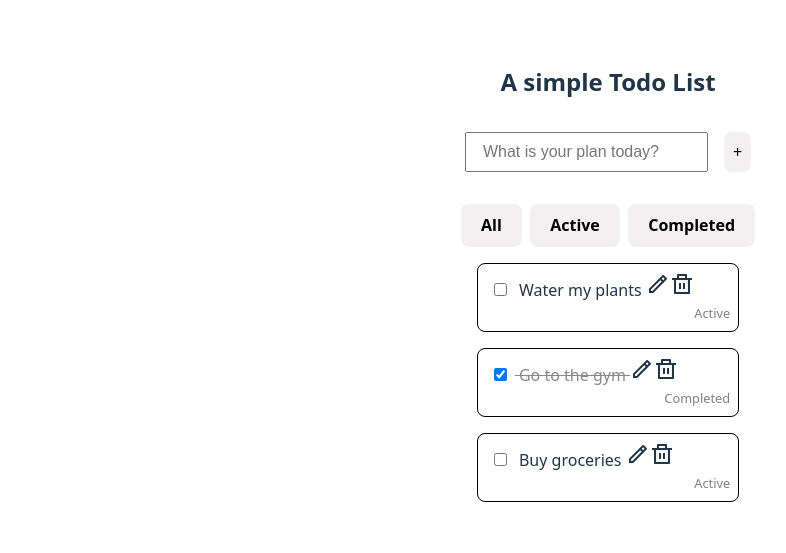
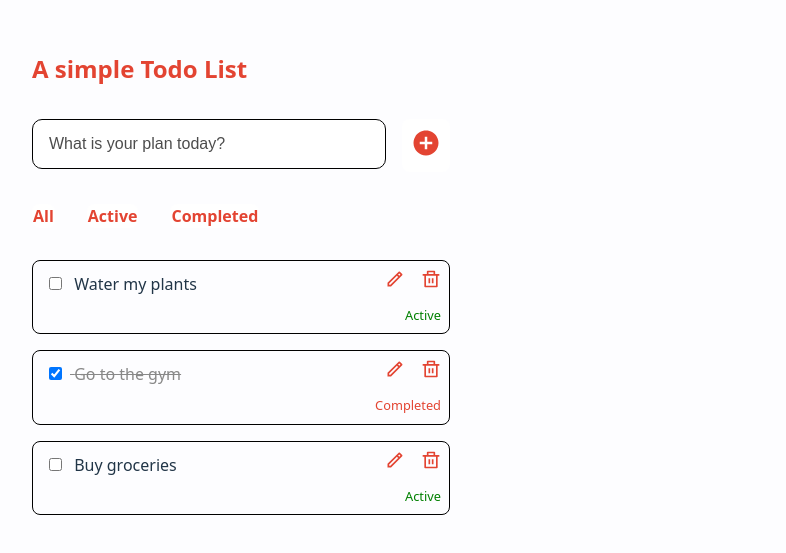
Before and after one commit to merrycoconut/todolist, a React (Vite) app: page / in a window 1280 px wide. Shown: the part 119-672 px from the top of the page, without its empty margins (32-818 px from the left). Built offline with nearby package versions, Linux system fonts and the light colour scheme.

Commit message:
feat: add css

```diff
--- a/src/App.css
+++ b/src/App.css
@@ -1,35 +1,16 @@
 #root {
   max-width: 1280px;
-  margin: 0 auto;
-  padding: 2rem;
-  text-align: center;
+  margin: 2rem 4rem;
 }
 
-.card {
-  padding: 2em;
-}
-
-.read-the-docs {
-  color: #888;
-}
-
-.user-input-conditioner {
-  margin: 2rem 0;
+.header {
+  text-align: left;
+  color: #e34432;
 }
 
 form {
   display: inline-flex;
   gap: 1rem;
-}
-
-.user-input {
-  padding: 0.5rem 1rem;
-  font-size: 1rem;
-}
-
-.filter-button {
-  display: flex;
-  gap: 0.5rem;
 }
 
 button {
@@ -39,44 +20,7 @@ button {
   font-size: 1em;
   font-weight: 600;
   font-family: inherit;
-  background-color: #f2f0f0;
+  background-color: white;
   cursor: pointer;
   transition: border-color 0.25s;
 }
-button:hover {
-  border-color: #646cff;
-}
-button:focus,
-button:focus-visible {
-  outline: 4px auto -webkit-focus-ring-color;
-}
-
-.submit-button {
-  padding: 0.5rem;
-  font-weight: 400;
-}
-
-.todo-item {
-  margin: 1rem;
-  padding: 0.5rem;
-  border: black 1px solid;
-  border-radius: 0.5rem;
-  text-align: left;
-}
-
-.check-button {
-  margin: 0.5rem;
-  padding: 0.5rem;
-}
-
-input:checked + label {
-  text-decoration: line-through;
-  color: #888;
-}
-
-.todo-status {
-  text-align: right;
-  margin: 0 0 0 1rem;
-  font-size: 0.8rem;
-  color: gray;
-}
--- a/src/Borad.tsx
+++ b/src/Borad.tsx
@@ -118,7 +118,7 @@ export default function Board() {
 
   return (
     <div className="board">
-      <h2>A simple Todo List</h2>
+      <h2 className="header">A simple Todo List</h2>
       <UserInput handleAdd={handleAdd} />
       <Filter
         showActive={showActive}
--- /dev/null
+++ b/src/components/Filter.css
@@ -0,0 +1,20 @@
+.filter-button-container {
+  padding-bottom: 1rem;
+  display: flex;
+  gap: 2rem;
+  color: #e34432;
+}
+
+.filter-button {
+  padding: 0;
+  color: #e34432;
+}
+
+.filter-button:focus {
+  padding: 0;
+  color: #e34432;
+  outline: none;
+  border: none;
+  text-decoration: underline;
+  font-weight: 700;
+}
--- a/src/components/Filter.tsx
+++ b/src/components/Filter.tsx
@@ -1,3 +1,5 @@
+import "./Filter.css";
+
 type FilterProps = {
   showActive: () => void;
   showCompleted: () => void;
@@ -9,10 +11,16 @@ export default function Filter({
   showAll,
 }: FilterProps) {
   return (
-    <div className="filter-button">
-      <button onClick={showAll}>All</button>
-      <button onClick={showActive}>Active</button>
-      <button onClick={showCompleted}>Completed</button>
+    <div className="filter-button-container">
+      <button className="filter-button" onClick={showAll}>
+        All
+      </button>
+      <button className="filter-button" onClick={showActive}>
+        Active
+      </button>
+      <button className="filter-button" onClick={showCompleted}>
+        Completed
+      </button>
     </div>
   );
 }
--- /dev/null
+++ b/src/components/ToDoItem.css
@@ -0,0 +1,49 @@
+.todo-item-container {
+  margin: 1rem 0;
+  padding: 0.5rem;
+  border: black 1px solid;
+  border-radius: 0.5rem;
+}
+.todo-item {
+  text-align: left;
+  display: flex;
+  justify-content: space-between;
+  padding-bottom: 0.5rem;
+}
+
+.user-input-editted {
+  /* padding: 0rem 0.5rem; */
+  outline: none;
+  border: none;
+  border-bottom: black solid 1px;
+}
+
+.check-button {
+  margin: 0.5rem;
+  padding: 0.5rem;
+}
+
+input:checked + label {
+  text-decoration: line-through;
+  color: #888;
+}
+
+.todo-buttons {
+  display: flex;
+  gap: 1rem;
+  color: #e34432;
+}
+
+.todo-status {
+  text-align: right;
+  margin: 0 0 0 1rem;
+  font-size: 0.8rem;
+  color: gray;
+}
+
+.todo-active {
+  color: green;
+}
+.todo-complete {
+  color: #e34432;
+}
--- a/src/components/ToDoItem.tsx
+++ b/src/components/ToDoItem.tsx
@@ -1,6 +1,7 @@
+import "./ToDoItem.css";
 import type { ToDo } from "../utils/types";
 import { useState } from "react";
-import { RiPencilLine, RiDeleteBinLine } from "@remixicon/react";
+import { RiPencilLine, RiCheckLine, RiDeleteBinLine } from "@remixicon/react";
 
 type ToDoItemProps = {
   item: ToDo;
@@ -18,6 +19,7 @@ export default function ToDoItem({
   const [isClick, setClick] = useState(false);
 
   return (
+    <div className="todo-item-container">
       <div className="todo-item">
         <div>
           <input
@@ -41,11 +43,24 @@ export default function ToDoItem({
           ) : (
             <label> {item.todoText} </label>
           )}
+        </div>
+        <div className="todo-buttons">
+          {isClick ? (
+            <RiCheckLine size={20} onClick={() => setClick(!isClick)} />
+          ) : (
+            <RiPencilLine size={20} onClick={() => setClick(!isClick)} />
+          )}
 
-        <RiPencilLine onClick={() => setClick(!isClick)} />
-        <RiDeleteBinLine onClick={() => handleDelete(item.id)} />
+          <RiDeleteBinLine size={20} onClick={() => handleDelete(item.id)} />
         </div>
-      <p className="todo-status">
+      </div>
+      <p
+        className={
+          item.isCompleted
+            ? "todo-status todo-complete"
+            : "todo-status todo-active"
+        }
+      >
         {" "}
         {item.isCompleted ? "Completed" : "Active"}{" "}
       </p>
--- /dev/null
+++ b/src/components/UserInput.css
@@ -0,0 +1,35 @@
+.user-input-conditioner {
+  margin: 2rem 0;
+}
+
+.user-input {
+  height: 2rem;
+  width: 20rem;
+  border: 1px solid #000000;
+  border-radius: 10px;
+  padding: 0.5rem 1rem;
+  font-size: 1rem;
+  color: #000000b3;
+}
+
+.user-input::placeholder {
+  color: #000000b3;
+}
+
+.user-input:focus {
+  outline: none;
+  border-width: 1.5px;
+}
+
+.submit-button {
+  padding: 0.5rem;
+  color: #e34432;
+}
+
+.submit-button:focus {
+  padding: 0.5rem;
+  outline: none;
+  border: none;
+  background-color: #e34432;
+  color: white;
+}
--- a/src/components/UserInput.tsx
+++ b/src/components/UserInput.tsx
@@ -1,3 +1,6 @@
+import { RiAddCircleFill } from "@remixicon/react";
+import "./UserInput.css";
+
 type UserInputProps = {
   handleAdd: (userInput: string) => void;
 };
@@ -17,7 +20,7 @@ export default function UserInput({ handleAdd }: UserInputProps) {
           placeholder="What is your plan today?  "
         />
         <button className="submit-button" type="submit">
-          +
+          <RiAddCircleFill size={30} />
         </button>
       </form>
     </div>
--- a/src/index.css
+++ b/src/index.css
@@ -19,6 +19,7 @@ body {
   place-items: center;
   min-width: 320px;
   min-height: 100vh;
+  background-color: rgb(253, 253, 255);
 }
 
 @media (prefers-color-scheme: light) {
```
Also changed, not shown: 1 other file (tests, documents, lock files or other folders). Lines whose indentation alone changed are shown as unchanged.
